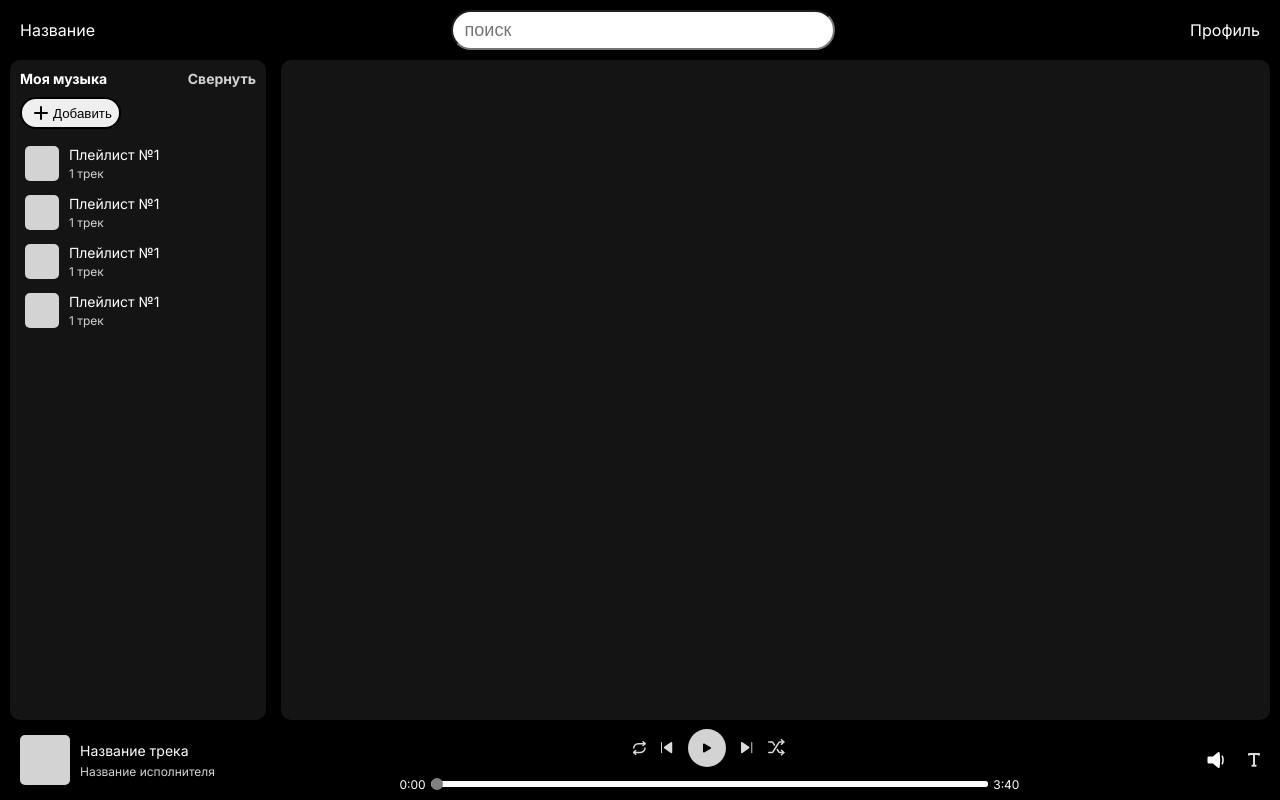
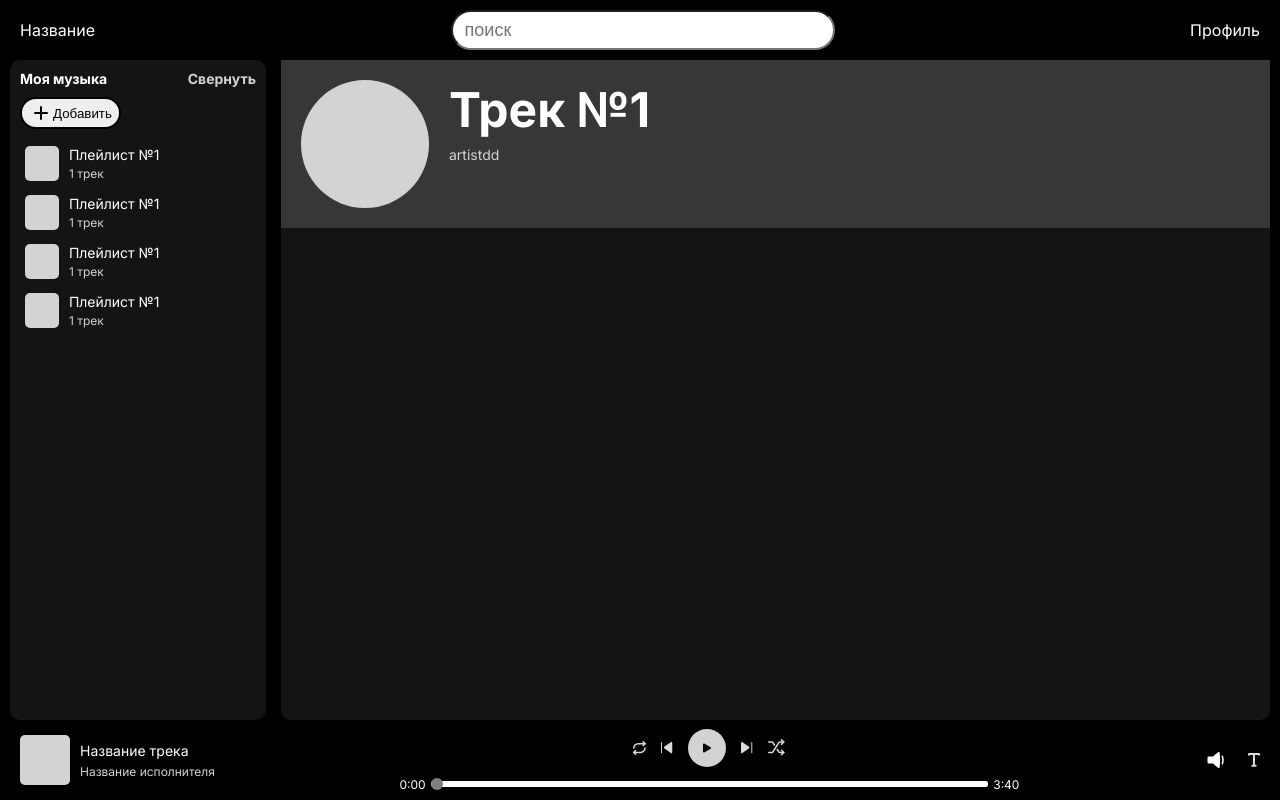
Before and after one commit to ErbKqlx/music-app, a Vue app: page /song in a window 1280 px wide. Built offline with nearby package versions, Linux system fonts and the light colour scheme.

Commit message:
make titlecard component

```diff
--- a/src/components/Aside/PlaylistsAside.vue
+++ b/src/components/Aside/PlaylistsAside.vue
@@ -13,13 +13,13 @@
     }
 
     function resizeAside(){
-        if (isOpen){
-            alert('closed')
-        }
-        else{
-            alert('opened')
-        }
-        isOpen = !isOpen
+        // if (){
+        //     alert('closed')
+        // }
+        // else{
+        //     alert('opened')
+        // }
+        // isOpen = !isOpen
     }
 </script>
 
--- /dev/null
+++ b/src/components/Image.vue
@@ -0,0 +1,15 @@
+<script setup>
+    defineProps({
+
+    })
+</script>
+
+<template>
+    <div class=".image">
+
+    </div>
+</template>
+
+<style scoped>
+
+</style>
--- a/src/components/Profile/ProfileCard.vue
+++ /dev/null
@@ -1,36 +0,0 @@
-<script setup>
-    defineProps({
-        username: String,
-    })
-</script>
-
-<template>
-    <div class="top-card">
-        <div class="avatar">
-            <!-- <img src="" alt="Аватар"> -->
-        </div>
-        <span>{{ username }}</span>
-    </div>
-</template>
-
-<style scoped>
-    .top-card{
-        background-color: rgb(55, 55, 55);
-        display: flex;
-        gap: 20px;
-        padding: 20px;
-
-        .avatar{
-            /* position: absolute; */
-            border-radius: 100%;
-            aspect-ratio: 1 / 1;
-            min-height: 10vw;
-            background-color: lightgray;
-        }
-
-        span{
-            font-size: 3rem;
-            font-weight: bold;
-        }
-    }
-</style>
--- /dev/null
+++ b/src/components/TitleCard.vue
@@ -0,0 +1,60 @@
+<script setup>
+    import Image from '@/components/Image.vue';
+
+    defineProps({
+        title: String,
+        created_by: String,
+        created_at: Date,
+    })
+</script>
+
+<template>
+    <div class="top-card">
+        <div class="image">
+            <!-- <img src="" alt="Аватар"> -->
+        </div>
+        <!-- <Image/> -->
+        <div class="info">
+            <span class="title">{{ title }}</span>
+            <div>
+                <RouterLink to="/artist" class="additional-info clickable">{{ created_by }}</RouterLink>
+                <span class="additional-info">{{ created_at }}</span>
+            </div>
+
+        </div>
+        <!-- <span class="additional-info clickable">{{ created_by }}</span> -->
+    </div>
+</template>
+
+<style scoped>
+    .top-card{
+        background-color: rgb(55, 55, 55);
+        display: flex;
+        gap: 20px;
+        padding: 20px;
+
+        .image{
+            /* position: absolute; */
+            border-radius: 100%;
+            aspect-ratio: 1 / 1;
+            min-height: 10vw;
+            background-color: lightgray;
+        }
+
+        .info{
+            display: flex;
+            flex-direction: column;
+            align-items: flex-start;
+            gap: 5px;
+        }
+
+        .title{
+            font-size: 3rem;
+            font-weight: bold;
+        }
+
+        .additional-info{
+            font-size: 14px;
+        }
+    }
+</style>
--- a/src/views/Artist.vue
+++ b/src/views/Artist.vue
@@ -2,7 +2,7 @@
     import Header from '@/components/Header.vue';
     import PlaylistsAside from '@/components/Aside/PlaylistsAside.vue';
     import PlayerBar from '@/components/PlayerBar/PlayerBar.vue';
-    import ProfileCard from '@/components/Profile/ProfileCard.vue';
+    import TitleCard from '@/components/TitleCard.vue';
     import SongsList from '@/components/SongsList.vue'
 </script>
 
@@ -12,7 +12,7 @@
         <PlaylistsAside/>
         <main>
             <div class="profile-info">
-                <ProfileCard username="artist"/>
+                <TitleCard title="artist"/>
                 <div class="artist-info">
                     <!-- <SongsList/> -->
                 </div>
--- a/src/views/Profile.vue
+++ b/src/views/Profile.vue
@@ -2,7 +2,7 @@
     import Header from '@/components/Header.vue';
     import PlaylistsAside from '@/components/Aside/PlaylistsAside.vue';
     import PlayerBar from '@/components/PlayerBar/PlayerBar.vue';
-    import ProfileCard from '@/components/Profile/ProfileCard.vue';
+    import TitleCard from '@/components/TitleCard.vue';
     import PlaylistCard from '@/components/PlaylistCard.vue';
     import ArtistCard from '@/components/ArtistCard.vue';
     import CardsList from '@/components/CardsList.vue';
@@ -24,7 +24,7 @@
         <PlaylistsAside/>
         <main>
             <div class="profile-info">
-                <ProfileCard username="username"/>
+                <TitleCard title="username"/>
                 <div class="user-info">
                     <CardsList title="Плейлисты">
                         <PlaylistCard @click="toPlaylist" v-for="i in 5" name="Плейлист №1"/>
--- a/src/views/Song.vue
+++ b/src/views/Song.vue
@@ -3,6 +3,7 @@
     import Header from '@/components/Header.vue'
     import PlaylistsAside from '@/components/Aside/PlaylistsAside.vue'
     import PlayerBar from '@/components/PlayerBar/PlayerBar.vue'
+import TitleCard from '../components/TitleCard.vue'
 
     function toArtist(){
         router.push('/artist')
@@ -19,7 +20,7 @@
         <PlaylistsAside/>
         <main>
             <div class="song-info">
-
+                <TitleCard title="Трек №1" created_by="artist" created_at="dd"/>
             </div>
             <!-- <SongsList/> -->
         </main>
```
